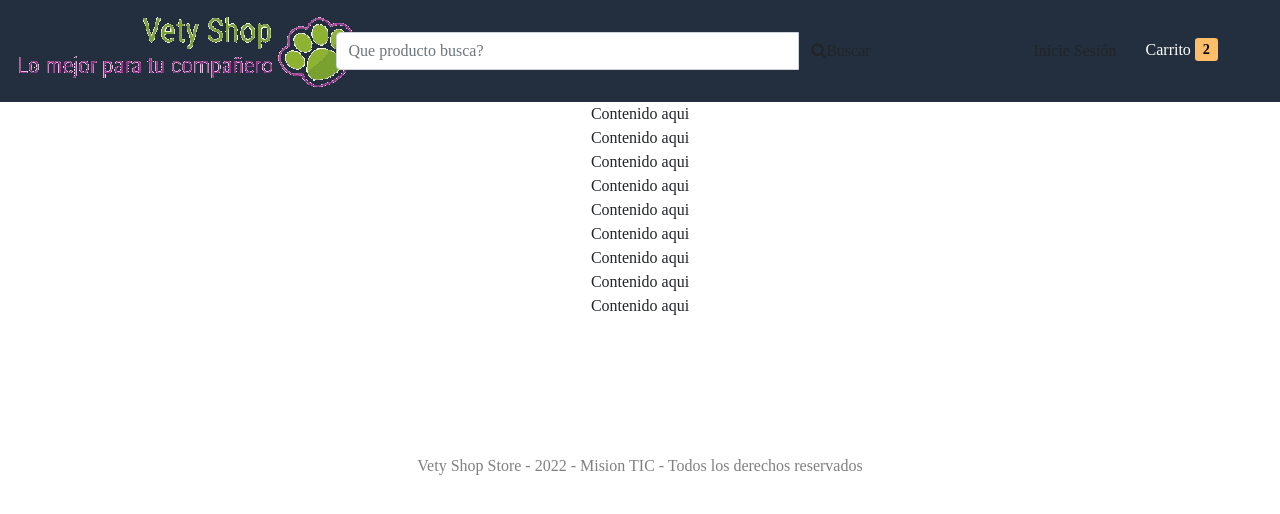
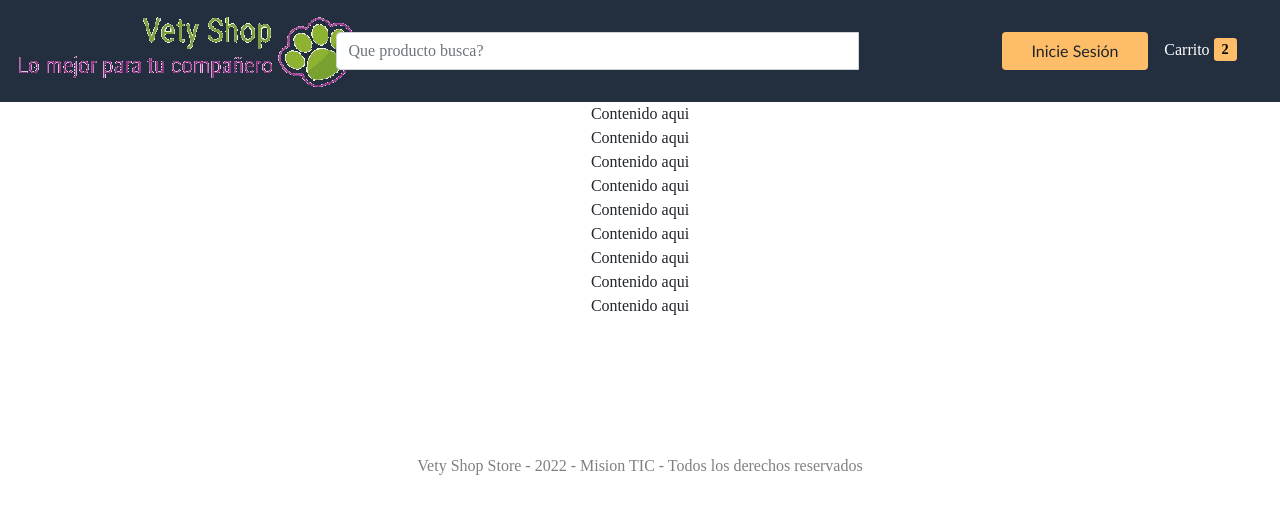
Before and after one commit to OZZYTA/VetyShop, a React (Create React App) app in the folder front/: page / in a window 1280 px wide. Shown: the top 514 px of the page. Built offline with nearby package versions, Linux system fonts and the light colour scheme; a web font is replaced by a local one.

Commit message:
Update Header.js

```diff
--- a/front/src/components/layout/Header.js
+++ b/front/src/components/layout/Header.js
@@ -1,38 +1,40 @@
-import React, { Fragment } from 'react'
+import React, {Fragment} from 'react'
+import "../../App.css"
 
 const Header = () => {
   return (
     <Fragment>
-        <nav className='navbar row'>
-            <div className='col-12 col-md-3'>
-                <div className='navbar-brand'>
-                    <img src="./images/vetyshop.png" alt="Vety Shop Store Logo"></img>
+
+            <nav className="navbar row">
+                <div className="col-12 col-md-3">
+                    <div className="navbar-brand">
+                            <img src="./images/vetyshop.png" alt="Logo de la empresa"/>
                     </div>
                 </div>
 
-            <div className='col-12 col-md-6 mt-2 mt-md-0'>
-                <div className="input-group">
+                <div className="col-12 col-md-6 mt-2 mt-md-0">
+                    <div class= "input-group">
                         <input
                         type="text"
                         id="search_field"
                         class="form-control"
-                        placeholder='Que producto busca?'></input>
+                        placeholder="Que producto busca?"></input>
                         <div class="input-group-append">
                             <button id="search-btn" class="btn">
-                                <i class="fa fa-search" aria-hidden="true">Buscar</i>
-
+                                <i class="fa fa fa" aria-hidden="true"></i>
                             </button>
                         </div>
                     </div>
                 </div>
+
                 <div className="col-12 col-md-3 mt-4 mt-md-0 text-center">
-                <button className="btn" id="login-btn">Inicie Sesión</button>
+                   <button className='btn' id="login_btn">Inicie Sesión</button>
+
                    <span id="cart" className="ml-3">Carrito</span>
-                <span className="ml-1" id="cart_count">2</span>
+                   <span className='ml-1' id="cart_count">2</span>
+
                 </div>
-
             </nav>
-
         </Fragment>
   )
 }
```
Lines whose indentation alone changed are shown as unchanged.
